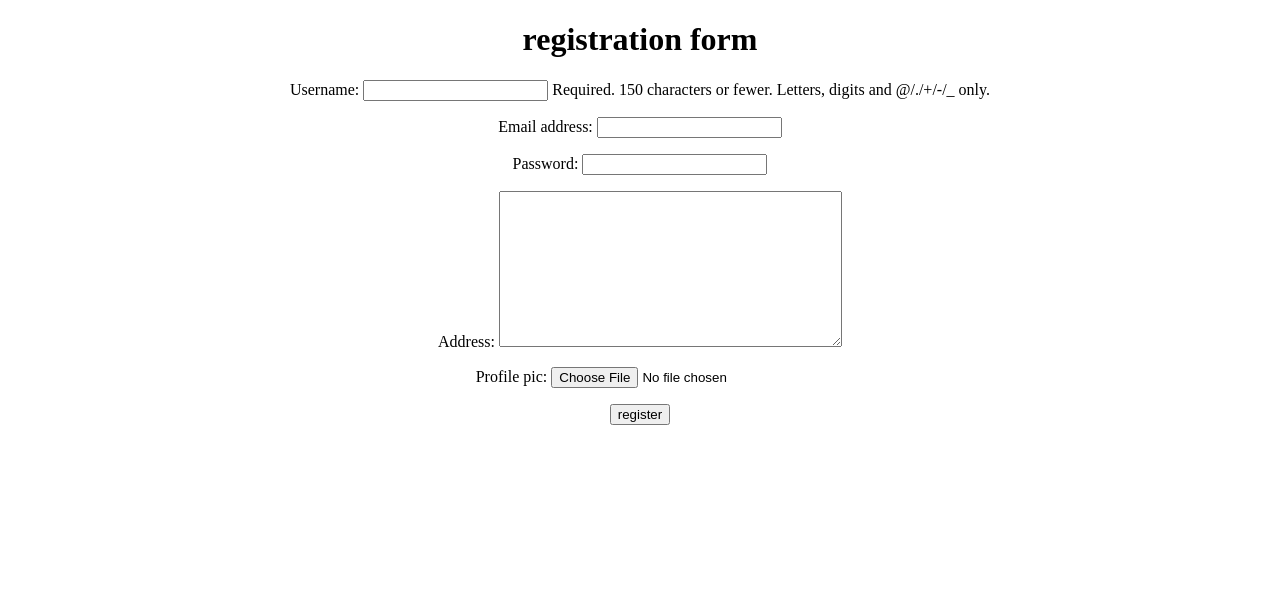
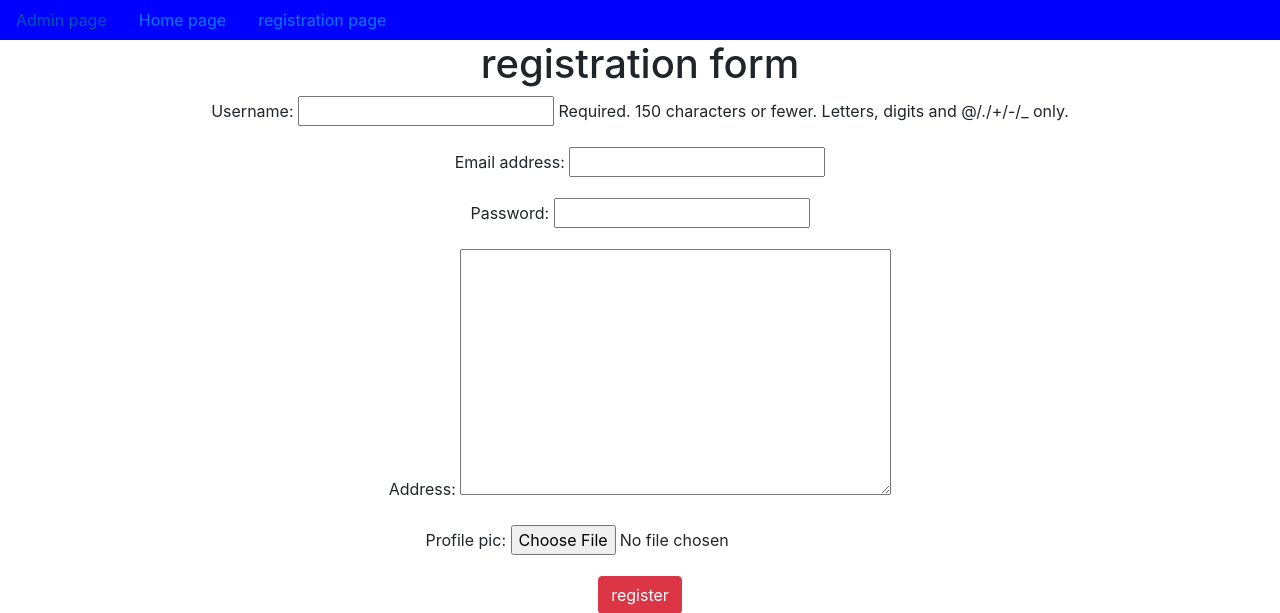
Before and after one commit to nirakartarei/user_registration-with-mail-send-project34, a Django app: page /registration/ in a window 1280 px wide. Shown: the top 613 px of the page. Run offline with Django 4.2, Linux system fonts and the light colour scheme.

Commit message:
first commit

```diff
--- /dev/null
+++ b/templates/dummy.html
@@ -0,0 +1,44 @@
+<!doctype html>
+<html lang="en">
+  <head>
+    <!-- Required meta tags -->
+    <meta charset="utf-8">
+    <meta name="viewport" content="width=device-width, initial-scale=1, shrink-to-fit=no">
+
+    <!-- Bootstrap CSS -->
+    <link rel="stylesheet" href="https://cdn.jsdelivr.net/npm/bootstrap@4.6.2/dist/css/bootstrap.min.css" integrity="sha384-xOolHFLEh07PJGoPkLv1IbcEPTNtaed2xpHsD9ESMhqIYd0nLMwNLD69Npy4HI+N" crossorigin="anonymous">
+    {% block title %}
+    <title>Hello, world!</title>
+    {% endblock %}
+
+
+  </head>
+  <body>
+    <center>
+
+        <nav class="nav" style="background-color: blue;">
+            <a href="{% url 'admin:index' %}" class="nav-link">Admin page</a>
+            <a href="{% url 'home' %}" class="nav-link">Home page</a>
+            <a href="{% url 'registration' %}" class="nav-link">registration page</a>
+
+
+        </nav>
+{% block body_block %}
+
+{% endblock %}
+
+    <!-- Optional JavaScript; choose one of the two! -->
+
+    <!-- Option 1: jQuery and Bootstrap Bundle (includes Popper) -->
+    <script src="https://cdn.jsdelivr.net/npm/jquery@3.5.1/dist/jquery.slim.min.js" integrity="sha384-DfXdz2htPH0lsSSs5nCTpuj/zy4C+OGpamoFVy38MVBnE+IbbVYUew+OrCXaRkfj" crossorigin="anonymous"></script>
+    <script src="https://cdn.jsdelivr.net/npm/bootstrap@4.6.2/dist/js/bootstrap.bundle.min.js" integrity="sha384-Fy6S3B9q64WdZWQUiU+q4/2Lc9npb8tCaSX9FK7E8HnRr0Jz8D6OP9dO5Vg3Q9ct" crossorigin="anonymous"></script>
+
+    <!-- Option 2: Separate Popper and Bootstrap JS -->
+    <!--
+    <script src="https://cdn.jsdelivr.net/npm/jquery@3.5.1/dist/jquery.slim.min.js" integrity="sha384-DfXdz2htPH0lsSSs5nCTpuj/zy4C+OGpamoFVy38MVBnE+IbbVYUew+OrCXaRkfj" crossorigin="anonymous"></script>
+    <script src="https://cdn.jsdelivr.net/npm/popper.js@1.16.1/dist/umd/popper.min.js" integrity="sha384-9/reFTGAW83EW2RDu2S0VKaIzap3H66lZH81PoYlFhbGU+6BZp6G7niu735Sk7lN" crossorigin="anonymous"></script>
+    <script src="https://cdn.jsdelivr.net/npm/bootstrap@4.6.2/dist/js/bootstrap.min.js" integrity="sha384-+sLIOodYLS7CIrQpBjl+C7nPvqq+FbNUBDunl/OZv93DB7Ln/533i8e/mZXLi/P+" crossorigin="anonymous"></script>
+    -->
+</center>
+  </body>
+</html>
--- a/templates/registration.html
+++ b/templates/registration.html
@@ -1,14 +1,13 @@
-<!DOCTYPE html>
-<html lang="en">
-<head>
-    <meta charset="UTF-8">
-    <meta http-equiv="X-UA-Compatible" content="IE=edge">
-    <meta name="viewport" content="width=device-width, initial-scale=1.0">
-    <title>Document</title>
-</head>
-<body>
-    <center>
-        <h1>registration form</h1>
+{% extends 'dummy.html' %}
+
+
+{% block title %}
+    <title>Registration Page</title>
+
+{% endblock %}
+
+{% block body_block %}
+<h1>registration form</h1>
 <form method="POST" enctype="multipart/form-data">
     {% csrf_token %}
 
@@ -16,6 +15,4 @@
         {{pf.as_p}}
     <input type="submit" value="register" class="btn btn-danger">
 </form>
-    </center>
-</body>
-</html>
+{% endblock %}
```
Also changed, not shown: templates/home.html (added, +13 -0 lines), db.sqlite3, media/profile_pic/photo_2022-12-12_23-30-29.jpg (added).
